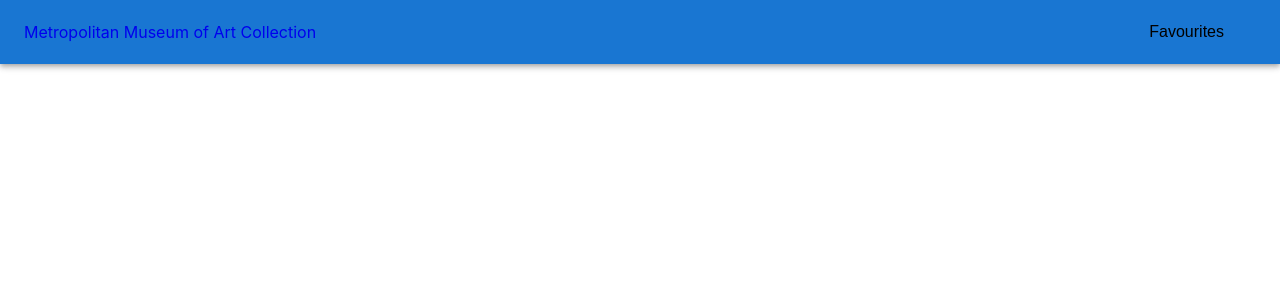
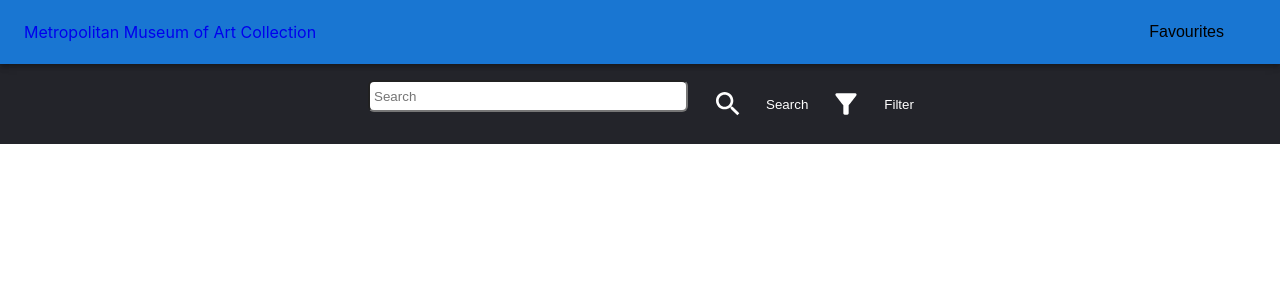
Before and after one commit to KerimeAbanoz/museum-app, a React (Create React App) app: page /favourites in a window 1280 px wide. Shown: the top 300 px of the page. Built offline with nearby package versions, Linux system fonts and the light colour scheme.

Commit message:
search and stuff started

```diff
--- a/src/components/ArtCard.jsx
+++ b/src/components/ArtCard.jsx
@@ -1,32 +1,56 @@
 import React from "react";
 import { useNavigate } from "react-router-dom";
+import FavoriteBorderIcon from "@mui/icons-material/FavoriteBorder";
 
 // const IMG_API = "https://image.tmdb.org/t/p/w1280";
 const defaultImage =
   "https://images.unsplash.com/photo-1581905764498-f1b60bae941a?ixlib=rb-1.2.1&ixid=eyJhcHBfaWQiOjEyMDd9&auto=format&fit=crop&w=700&q=80";
 
 const ArtCard = ({
-  accessionNumber,
   artistDisplayName,
+  artistBeginDate,
+  artistEndDate,
+  artistGender,
+  artistDisplayBio,
+  artistNationality,
+  objectID,
+  objectBeginDate,
+  objectEndDate,
+  classification,
+  geographyType,
+  city,
+  state,
+  country,
+  region,
+  dimensions,
+  title,
+  primaryImage,
+  primaryImageSmall,
   additionalImages,
   department,
-  objectDate,
-  objectID,
-  dimensions,
-  accessionYear,
-  title,
+  period,
 }) => {
   const navigate = useNavigate();
 
+  const handleFavorite = (e) => {
+    console.log(e.target);
+  };
+
   return (
-    <div className="movie" onClick={() => navigate("details/" + objectID)}>
-      <h1>{title}</h1>
-      <h2>{dimensions}</h2>
-      <img
-        loading="lazy"
-        src={additionalImages ? additionalImages : defaultImage}
-        alt="art-work"
-      />
+    <div className="movie">
+      <div onClick={() => navigate("details/" + objectID)}>
+        <img
+          loading="lazy"
+          src={primaryImage ? primaryImage : defaultImage}
+          alt="art-work"
+        />
+        <h1>{title}</h1>
+        <h2>{artistDisplayName ? artistDisplayName : "Unkown artist"}</h2>
+        <h4>{dimensions}</h4>
+      </div>
+      <div>
+        <FavoriteBorderIcon onClick={handleFavorite} />
+      </div>
     </div>
   );
 };
--- a/src/components/Navbar.jsx
+++ b/src/components/Navbar.jsx
@@ -3,8 +3,10 @@
 import Box from "@mui/material/Box";
 import Toolbar from "@mui/material/Toolbar";
 import { Link } from "react-router-dom";
+import { useNavigate } from "react-router-dom";
 
 export default function Navbar() {
+  const navigate = useNavigate();
   return (
     <Box sx={{ flexGrow: 1 }}>
       <AppBar position="static">
@@ -33,6 +35,7 @@
               }}
               size="large"
               edge="end"
+              onClick={() => navigate("favourites")}
             >
               Favourites
             </button>
--- a/src/pages/ArtDetail.jsx
+++ b/src/pages/ArtDetail.jsx
@@ -1,9 +1,63 @@
-import React from 'react'
+import axios from "axios";
+import React, { useEffect, useState } from "react";
+import { Link, useParams } from "react-router-dom";
 
 const ArtDetail = () => {
+  const API =
+    "https://collectionapi.metmuseum.org/public/collection/v1/objects";
+
+  const [ArtDetail, setArtDetail] = useState("");
+  const { id } = useParams();
+
+  const { title, poster_path } = ArtDetail;
+
+  useEffect(() => {
+    axios
+      .get(API)
+      .then((res) => setArtDetail(res.data))
+      .catch((err) => console.log(err));
+  }, []);
+
   return (
-    <div>Detail</div>
-  )
-}
+    <div className="container px-10 mx-auto py-5">
+      <div className="container flex justify-center px-10">
+        <div className="flex flex-col lg:flex-row max-w-6xl rounded-lg bg-gray-100 shadow-lg">
+          <img
+            className=" lg:w-1/3 h-96 lg:h-[600px] object-cover rounded-t-lg md:rounded-none md:rounded-l-lg"
+            // src={poster_path ? baseImageUrl + poster_path : defaultImage}
+            alt="poster"
+          />
+          <div className="p-6 flex flex-col justify-between">
+            <div>
+              <h5 className="text-gray-900 text-xl font-medium mb-2">
+                Overview
+              </h5>
+              <p className="text-gray-700 text-base mb-4">{}</p>
+            </div>
+            <ul className="bg-gray-100 rounded-lg border border-gray-400 text-gray-900">
+              <li className="px-6 py-2 border-b border-gray-400 w-full rounded-t-lg">
+                {"Release Date : "}
+              </li>
+              <li className="px-6 py-2 border-b border-gray-400 w-full">
+                {"Rate : "}
+              </li>
+              <li className="px-6 py-2 border-b border-gray-400 w-full">
+                {"Total Vote :"}
+              </li>
+              <li className="px-6 py-2 border-gray-400 w-full rounded-t-lg">
+                <Link
+                  to={-1}
+                  className="text-blue-600 hover:text-blue-700 transition duration-300 ease-in-out mb-4"
+                >
+                  Go Back
+                </Link>
+              </li>
+            </ul>
+          </div>
+        </div>
+      </div>
+    </div>
+  );
+};
 
-export default ArtDetail
+export default ArtDetail;
--- /dev/null
+++ b/src/pages/Favourites.jsx
@@ -0,0 +1,59 @@
+import React from "react";
+import FilterAltIcon from "@mui/icons-material/FilterAlt";
+import SearchIcon from "@mui/icons-material/Search";
+
+const Favourites = () => {
+  return (
+    <div>
+      {" "}
+      <form
+        style={{
+          display: "flex",
+          justifyContent: "center",
+          padding: "0.5rem",
+        }}
+      >
+        <input
+          type="search"
+          placeholder="Search"
+          style={{
+            width: "20rem",
+            height: "2rem",
+            borderRadius: "6px",
+            outline: "2px solid transparent",
+            padding: "4px",
+            margin: "0.5rem",
+          }}
+        />
+        <SearchIcon
+          style={{ fontSize: "2rem", margin: "1rem", color: "white" }}
+        />
+        <button
+          type="submit"
+          style={{
+            color: "white",
+            backgroundColor: "transparent",
+            border: "none",
+          }}
+        >
+          Search
+        </button>
+        <FilterAltIcon
+          style={{ fontSize: "2rem", margin: "1rem", color: "white" }}
+        />
+        <button
+          type="submit"
+          style={{
+            color: "white",
+            backgroundColor: "transparent",
+            border: "none",
+          }}
+        >
+          Filter
+        </button>
+      </form>
+    </div>
+  );
+};
+
+export default Favourites;
--- a/src/pages/Main.jsx
+++ b/src/pages/Main.jsx
@@ -5,33 +5,16 @@
 import SearchIcon from "@mui/icons-material/Search";
 
 const API = "https://collectionapi.metmuseum.org/public/collection/v1/objects";
-
+const searchAPI =
+  "https://collectionapi.metmuseum.org/public/collection/v1/search?q=";
 // const denemearray = [1, 2, 3, 4, 5, 6, 7, 8, 9, 10, 11, 12, 13, 14, 15];
-const denemearray = [457, 4656, 5678, 567, 123, 345, 57, 7890, 7756];
+const denemearray = [4577, 4656, 5678, 567, 123, 345, 57, 7890, 7756];
 
 const Main = () => {
-  // const [artWorks, setArtWorks] = useState([]);
+  const [artWorks, setArtWorks] = useState([]);
   const [data, setData] = useState([]);
   const [loading, setLoading] = useState(true);
-
-  // function getArtWorks() {
-  //   setLoading(true);
-
-  //   axios
-  //     .get(API)
-  //     .then((res) => {
-  //       console.log(res?.data?.objectIDs);
-  //       setArtWorks(res?.data?.objectIDs);
-  //       setData((data) => [...data, res.data]);
-  //       // getSpecificArtWork();
-  //       setLoading(false);
-  //     })
-  //     // .then(artWorks.slice(0, 10).forEach((id) => getSpecificArtWork(id)))
-  //     .catch((error) => {
-  //       console.log(error);
-  //     });
-  //   setLoading(false);
-  // }
+  const [searchValue, setSearchValue] = useState("");
 
   const getSpecificArtWork = async () => {
     setLoading(true);
@@ -39,7 +22,7 @@
       axios
         .get(API + "/" + id)
         .then((res) => {
-          console.log(res.data);
+          // console.log(res.data);
           setData((data) => [...data, res.data]);
         })
         .catch((error) => {
@@ -47,6 +30,30 @@
         })
     );
     setLoading(false);
+  };
+
+  const getArtWorks = async () => {
+    setLoading(true);
+    axios
+      .get(searchAPI + searchValue)
+      .then((res) => {
+        setArtWorks(res?.data?.objectIDs);
+        console.log(res?.data?.objectIDs);
+        // setData((data) => [...data, res.data]);
+        // getSpecificArtWork();
+        // setLoading(false);
+      })
+      // .then(artWorks.slice(0, 10).forEach((id) => getSpecificArtWork(id)))
+      .catch((error) => {
+        console.log(error);
+      });
+    setLoading(false);
+  };
+
+  const handleSearch = (e) => {
+    e.preventDefault();
+    getArtWorks(searchAPI + searchValue);
+    console.log(searchValue);
   };
 
   useEffect(() => {
@@ -58,10 +65,10 @@
   //   console.log(data);
   // }, [data]);
 
-  if (loading) {
-    console.log(loading);
-    // return <h1>HELLO</h1>;
-  }
+  // if (loading) {
+  // console.log(loading);
+  // return <h1>HELLO</h1>;
+  // }
 
   return (
     <>
@@ -71,6 +78,7 @@
           justifyContent: "center",
           padding: "0.5rem",
         }}
+        onSubmit={(e) => handleSearch(e)}
       >
         <input
           type="search"
@@ -83,6 +91,8 @@
             padding: "4px",
             margin: "0.5rem",
           }}
+          value={searchValue}
+          onChange={(e) => setSearchValue(e.target.value)}
         />
         <SearchIcon
           style={{ fontSize: "2rem", margin: "1rem", color: "white" }}
--- a/src/router/AppRouter.jsx
+++ b/src/router/AppRouter.jsx
@@ -3,6 +3,7 @@
 import Navbar from "../components/Navbar";
 import Main from "../pages/Main";
 import ArtDetail from "../pages/ArtDetail";
+import Favourites from "../pages/Favourites";
 
 const AppRouter = () => {
   return (
@@ -10,9 +11,8 @@
       <Navbar />
       <Routes>
         <Route path="/" element={<Main />} />
-        {/* <Route path="/details/:id" element={<PrivateRouter />}> */}
         <Route path="/details/:id" element={<ArtDetail />} />
-        {/* </Route> */}
+        <Route path="/favourites" element={<Favourites />} />
       </Routes>
     </BrowserRouter>
   );
```
